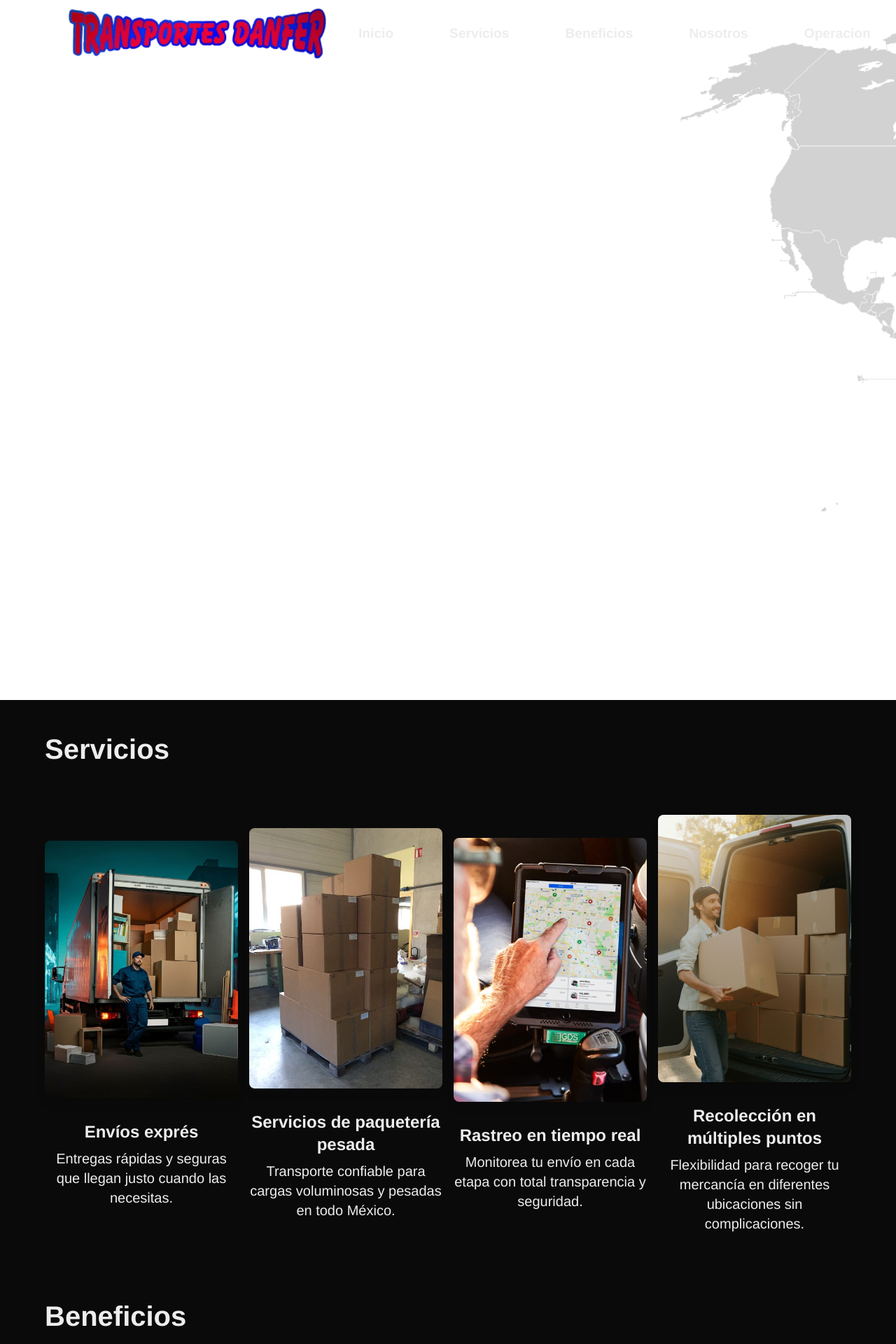
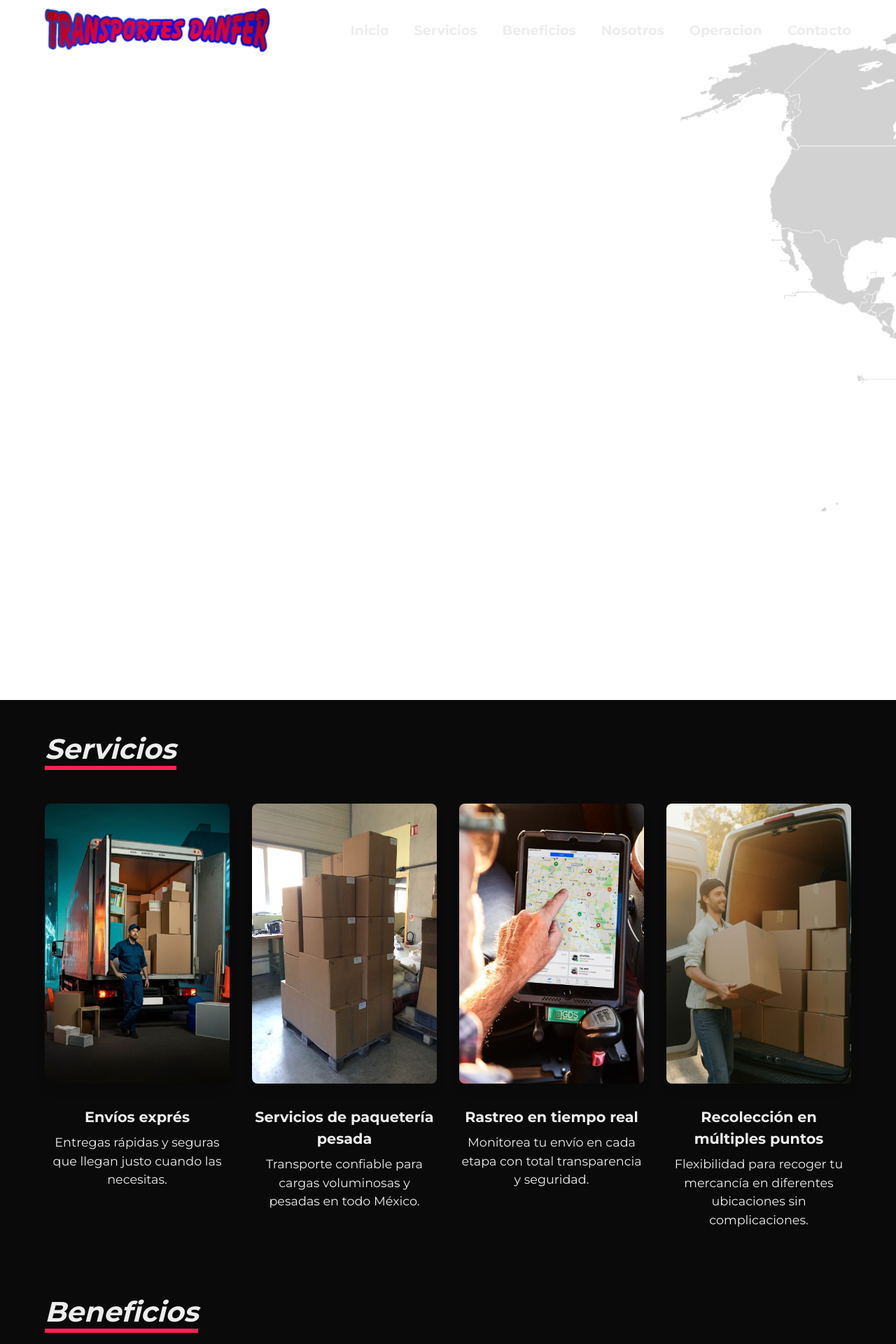
Before and after one commit to Dextroxitohero/site-danfer, a Next.js app: page / in a window 1280 px wide. Shown: the top 1920 px of the page at 70% size. Built offline with nearby package versions, Linux system fonts and the light colour scheme.

Commit message:
Completed fixed bugs and added Montserrat font

```diff
--- a/package.json
+++ b/package.json
@@ -9,6 +9,7 @@
     "lint": "next lint"
   },
   "dependencies": {
+    "@next/font": "^14.2.15",
     "animate.css": "^4.1.1",
     "next": "15.4.1",
     "react": "19.1.0",
--- a/src/app/globals.css
+++ b/src/app/globals.css
@@ -5,12 +5,13 @@
   --foreground: #171717;
 }
 
-/* @theme inline {
-  --color-background: var(--background);
-  --color-foreground: var(--foreground);
-  --font-sans: var(--font-geist-sans);
-  --font-mono: var(--font-geist-mono);
-} */
+@theme inline {
+  /* --color-background: var(--background);
+  --color-foreground: var(--foreground); */
+  /* --font-roboto: var(--font-roboto); */
+  --font-montserrat: var(--font-montserrat);
+  /* --font-mono: var(--font-geist-mono); */
+}
 
 @media (prefers-color-scheme: light) {
   :root {
--- a/src/app/layout.js
+++ b/src/app/layout.js
@@ -1,12 +1,19 @@
 // import { Geist, Geist_Mono } from "next/font/google";
 
-import { Roboto } from "next/font/google";
+import { Montserrat } from "next/font/google";
 
 
 import "./globals.css";
 import Head from "next/head";
 
-const roboto = Roboto({
+// const roboto = Roboto({
+//   subsets: ["latin"],
+//   weight: ["100", "300", "400", "500", "700", "900"], // todos los pesos
+//   style: ["normal", "italic"], // opcional, si quieres cursivas
+//   variable: "--font-roboto",   // se usa como CSS variable para Tailwind
+// });
+
+const montserrat = Montserrat({
   subsets: ["latin"],
   weight: ["100", "300", "400", "500", "700", "900"], // todos los pesos
   style: ["normal", "italic"], // opcional, si quieres cursivas
@@ -30,17 +37,17 @@ export const metadata = {
 
 export default function RootLayout({ children }) {
   return (
-    <html lang="es" className={`${roboto.className}`}>
+    <html lang="es" className={`${montserrat.variable}`}>
       <Head>
         <script
           type="application/ld+json"
           dangerouslySetInnerHTML={{
             __html: JSON.stringify({
               "@context": "https://schema.org",
-              "@type": "Organization",
+              "@type": "Company Delivery",
               "name": "Transportes Danfer",
               "url": "https://www.transportesdanfer.com",
-              "logo": "https://www.transportesdanfer.com/logo.png"
+              "logo": "https://www.transportesdanfer.com/img/logo-union.png"
             })
           }}
         />
--- a/src/app/page.js
+++ b/src/app/page.js
@@ -23,17 +23,6 @@ export default function Home() {
 		return () => window.removeEventListener("scroll", handleScroll);
 	}, []);
 
-
-	// Función para scroll suave
-	// const handleNavClick = (id) => (e) => {
-	// 	e.preventDefault();
-	// 	const element = document.getElementById(id);
-	// 	if (element) {
-	// 		element.scrollIntoView({ behavior: "smooth", block: "start" });
-	// 	}
-	// 	setMenuOpen(false);
-	// };
-
 	const handleNavClick = (id) => (e) => {
 		e.preventDefault();
 		const element = document.getElementById(id);
@@ -46,7 +35,7 @@ export default function Home() {
 	};
 
 	return (
-		<div className="flex flex-col max-w-[2560px] mx-auto">
+		<div className="flex flex-col max-w-[2560px] mx-auto font-montserrat">
 			<Head>
 				<title>Transportes Danfer | Transporte confiable en México</title>
 				<meta name="description" content="Ofrecemos soluciones de transporte confiables y seguras para todo tipo de mercancías en México." />
@@ -55,23 +44,23 @@ export default function Home() {
 				<link rel="canonical" href="https://www.transportesdanfer.com/" />
 			</Head>
 			<nav className={`fixed top-0 left-0 w-full transition-colors duration-300 ${scrolled ? "bg-white shadow-md" : "bg-transparent"} z-50`}>
-				<div className="max-w-[2560px] w-[90%] mx-auto px-4 py-2 hidden md:flex justify-between items-center">
+				<div className="max-w-[2560px] w-[95%] mx-auto px-4 py-2 hidden md:flex justify-between items-center">
 					<Image
 						src="/img/logo-nav.png"
 						alt="Danfer"
 						width={300}
 						height={200}
 						objectFit="cover"
-						className="w-[400px] h-auto"
+						className="w-[350px] h-auto"
 					/>
-					<ul className="flex space-x-4">
+					<ul className="flex space-x-1">
 						{["inicio", "servicios", "beneficios", "nosotros", "operacion", "contacto"].map(
 							(section) => (
 								<li key={section}>
 									<a
 										href={`#${section}`}
 										onClick={handleNavClick(section)}
-										className="hover:text-rose-500 text-[1.2rem] font-bold hover:ring-2 ring-rose-500 px-8 py-4 rounded-md"
+										className="hover:text-rose-500 text-[1.2rem] font-bold hover:ring-2 ring-rose-500 px-4 py-4 rounded-md"
 									>
 										{section.charAt(0).toUpperCase() + section.slice(1)}
 									</a>
@@ -89,7 +78,7 @@ export default function Home() {
 									key={section}
 									href={`#${section}`}
 									onClick={handleNavClick(section)}
-									className="text-[1.5rem] font-bold px-4 text-center py-2 rounded-md hover:bg-rose-500 hover:text-white"
+									className="text-[1.5rem] font-bold px-4 text-center py-2 rounded-md hover:bg-rose-500 hover:text-white animate__animated animate__fadeInRight"
 								>
 									{section.charAt(0).toUpperCase() + section.slice(1)}
 								</a>
@@ -97,7 +86,7 @@ export default function Home() {
 						)}
 						<button
 							onClick={() => setMenuOpen(!menuOpen)}
-							className="mt-auto bg-gray-200 text-gray-800 py-2 px-8 rounded-sm hover:bg-gray-400 uppercase font-bold shadow-lg"
+							className="mt-auto bg-rose-500 text-white py-2 px-8 rounded-sm hover:bg-rose-700 uppercase font-bold shadow-lg animate__animated animate__fadeInRight"
 						>
 							Cerrar
 						</button>
@@ -113,12 +102,12 @@ export default function Home() {
 					backgroundPosition: "left",
 				}}
 			>
-				<div className="w-full flex justify-center items-center p-8">
-					<div className=" w-[80%] hidden md:flex flex-col gap-2">
-						<h1 className="text-5xl font-extrabold animate__animated animate__fadeInUp">Tu aliado logístico</h1>
-						<h1 className="text-5xl font-extrabold animate__animated animate__fadeInRight">de <span className="text-rose-500">transporte confiable</span> </h1>
-						<h1 className="text-5xl font-extrabold animate__animated animate__fadeInLeft">en todo México</h1>
-						<h1 className="mt-6 text-[1.1rem] animate__animated animate__fadeIn">En <span className="text-rose-500 font-extrabold animate__animated animate__fadeIn">Transportes Danfer</span>, conectamos cada rincón de México con soluciones de transporte confiables y a la medida de tus necesidades. Contamos con servicio público federal, así como servicio exprés local y foráneo a nivel nacional, garantizando seguridad, calidad y puntualidad en cada envío. Nuestra cobertura nacional, junto con una atención personalizada y un compromiso absoluto con la eficiencia, nos permite ser tu aliado estratégico en logística y transporte. Tu carga siempre llegará a tiempo, sin importar el destino.</h1>
+				<div className="w-full flex justify-center items-center">
+					<div className=" w-full hidden md:flex flex-col gap-2 p-2 md:py-8 md:px-14">
+						<h1 className="text-5xl font-extrabold italic animate__animated animate__fadeInUp">Tu aliado logístico</h1>
+						<h1 className="text-5xl font-extrabold italic animate__animated animate__fadeInRight">de <span className="text-rose-500">transporte confiable</span> </h1>
+						<h1 className="text-5xl font-extrabold italic animate__animated animate__fadeInLeft">en todo México</h1>
+						<h1 className="mt-6 text-[1.1rem] animate__animated animate__fadeIn">En <span className="text-rose-500 font-extrabold animate__animated animate__fadeIn fontro">Transportes Danfer</span>, conectamos cada rincón de México con soluciones de transporte confiables y a la medida de tus necesidades. Contamos con servicio público federal, así como servicio exprés local y foráneo a nivel nacional, garantizando seguridad, calidad y puntualidad en cada envío. Nuestra cobertura nacional, junto con una atención personalizada y un compromiso absoluto con la eficiencia, nos permite ser tu aliado estratégico en logística y transporte. Tu carga siempre llegará a tiempo, sin importar el destino.</h1>
 						<div className="mt-6 animate__animated animate__fadeInUp">
 							<button
 								className="bg-rose-500 text-white py-2 px-8 rounded-full hover:bg-rose-800 uppercase font-bold"
@@ -127,11 +116,20 @@ export default function Home() {
 						</div>
 					</div>
 					<div className="w-[90%] flex md:hidden flex-col gap-2">
-						<div className="flex justify-end mb-[50px]">
+						<div className="flex justify-end mb-[50px] mt-4">
 							<button
 								onClick={() => setMenuOpen(!menuOpen)}
-								className="bg-rose-500 text-white py-2 px-8 rounded-sm hover:bg-rose-800 uppercase font-bold shadow-lg"
-							>menu</button>
+								className="bg-rose-500 text-white py-2 px-4 rounded-sm hover:bg-rose-800 uppercase font-bold shadow-lg transition-all"
+							>
+								<Image
+									src="/img/menu-icon.png"
+									alt="Danfer"
+									width={300}
+									height={200}
+									objectFit="cover"
+									className="w-[25px] h-auto"
+								/>
+							</button>
 						</div>
 						<div className="flex justify-center items-center">
 							<Image
@@ -143,8 +141,8 @@ export default function Home() {
 								className="w-[400px] h-auto mb-[100px]"
 							/>
 						</div>
-						<h1 className="text-[1.5rem] font-extrabold text-center animate__animated animate__fadeIn">Tu aliado logístico <span className="text-rose-500 animate__animated animate__fadeIn">transporte confiable</span> en todo México </h1>
-						<h1 className="mt-6 text-center text-[1rem] animate__animated animate__fadeIn">En <span className="text-rose-500 font-extrabold">Transportes Danfer</span>, conectamos cada rincón de México con soluciones de transporte confiables y a la medida de tus necesidades. Contamos con servicio público federal, así como servicio exprés local y foráneo a nivel nacional, garantizando seguridad, calidad y puntualidad en cada envío. Nuestra cobertura nacional, junto con una atención personalizada y un compromiso absoluto con la eficiencia, nos permite ser tu aliado estratégico en logística y transporte. Tu carga siempre llegará a tiempo, sin importar el destino.</h1>
+						<h1 className="text-[1.5rem] font-extrabold text-center animate__animated animate__fadeIn italic">Tu aliado logístico <span className="text-rose-500 animate__animated animate__fadeIn">transporte confiable</span> en todo México </h1>
+						<h1 className="mt-6 text-center text-[1rem] animate__animated animate__fadeIn italic">En <span className="text-rose-500 font-extrabold">Transportes Danfer</span>, conectamos cada rincón de México con soluciones de transporte confiables y a la medida de tus necesidades. Contamos con servicio público federal, así como servicio exprés local y foráneo a nivel nacional, garantizando seguridad, calidad y puntualidad en cada envío. Nuestra cobertura nacional, junto con una atención personalizada y un compromiso absoluto con la eficiencia, nos permite ser tu aliado estratégico en logística y transporte. Tu carga siempre llegará a tiempo, sin importar el destino.</h1>
 						<div className="mt-6 flex justify-center items-center animate__animated animate__fadeInUp">
 							<button
 								className="bg-rose-500 text-white py-2 px-8 rounded-full hover:bg-rose-800 uppercase font-bold shadow-lg"
@@ -153,19 +151,18 @@ export default function Home() {
 						</div>
 					</div>
 				</div>
-				<div className="w-full hidden md:flex flex-row pt-[100px]">
-					<div className="w-full flex flex-col justify-center items-center gap-4 mt-12">
-
+				<div className="hidden w-full md:flex flex-row pt-[100px]">
+					<div className="w-full flex flex-col justify-center items-center mt-10 px-10">
 						<Image
 							src="/img/banner-2.png"
 							alt="Danfer"
 							width={300}
 							height={200}
 							objectFit="cover"
-							className="rounded-lg mb-4 shadow-lg shadow-rose-500 w-[400px] h-[600px] ring-4 ring-rose-500 animate__animated animate__fadeInLeft"
+							className="rounded-lg mb-4 shadow-lg shadow-rose-500 w-[350px] h-auto ring-4 ring-rose-500 animate__animated animate__fadeInLeft"
 						/>
 					</div>
-					<div className="w-full flex flex-col justify-center items-center gap-12 mt-12">
+					<div className="w-full flex flex-col justify-center items-center gap-12 mt-12 px-10">
 						<Image
 							src="/img/banner-1.png"
 							alt="Danfer"
@@ -191,63 +188,63 @@ export default function Home() {
 				{/* Servicios */}
 				<section id="servicios" className="flex flex-col w-[90%] mx-auto my-10">
 					<div className="">
-						<h1 className="text-[2.5rem] font-bold mb-4">Servicios</h1>
+						<h1 className="text-[2.5rem] font-bold mb-4 inline border-b-6 border-rose-500 italic">Servicios</h1>
 					</div>
-					<div className="w-full grid grid-cols-1 md:grid-cols-4 gap-4">
-						<div className="w-full flex flex-col justify-center items-center py-12">
+					<div className="w-full grid grid-cols-1 md:grid-cols-4 gap-8">
+						<div className="w-full flex flex-col justify-start items-center py-12">
 							<Image
 								src="/img/servicios-1.png"
 								alt="Danfer"
 								width={300}
 								height={200}
 								objectFit="cover"
-								className="rounded-lg mb-4 shadow-lg w-auto h-auto animate__animated animate__fadeIn"
+								className="rounded-lg mb-4 shadow-lg w-auto h-[400px] animate__animated animate__fadeIn"
 							/>
 							<div className="flex flex-col w-full justify-center items-center">
-								<h3 className="text-2xl font-bold mt-4 text-center">Envíos exprés</h3>
-								<h4 className="text-xl mt-2 text-center">Entregas rápidas y seguras que llegan justo cuando las necesitas.</h4>
+								<h3 className="text-[1.3rem] font-bold mt-4 text-center">Envíos exprés</h3>
+								<h4 className="text-[1.1rem] mt-2 text-center">Entregas rápidas y seguras que llegan justo cuando las necesitas.</h4>
 							</div>
 						</div>
-						<div className="w-full flex flex-col justify-center items-center py-12">
+						<div className="w-full flex flex-col justify-start items-center py-12">
 							<Image
 								src="/img/servicios-2.png"
 								alt="Danfer"
 								width={300}
 								height={200}
 								objectFit="cover"
-								className="rounded-lg mb-4 shadow-lg w-auto h-auto animate__animated animate__fadeIn"
+								className="rounded-lg mb-4 shadow-lg w-auto h-[400px]  animate__animated animate__fadeIn"
 							/>
 							<div className="flex flex-col w-full justify-center items-center">
-								<h3 className="text-2xl font-bold mt-4 text-center">Servicios de paquetería pesada</h3>
-								<h4 className="text-xl mt-2 text-center">Transporte confiable para cargas voluminosas y pesadas en todo México.</h4>
+								<h3 className="text-[1.3rem] font-bold mt-4 text-center">Servicios de paquetería pesada</h3>
+								<h4 className="text-[1.1rem] mt-2 text-center">Transporte confiable para cargas voluminosas y pesadas en todo México.</h4>
 							</div>
 						</div>
-						<div className="w-full flex flex-col justify-center items-center py-12">
+						<div className="w-full flex flex-col justify-start items-center py-12">
 							<Image
 								src="/img/servicios-3.png"
 								alt="Danfer"
 								width={300}
 								height={200}
 								objectFit="cover"
-								className="rounded-lg mb-4 shadow-lg w-auto h-auto animate__animated animate__fadeIn"
+								className="rounded-lg mb-4 shadow-lg w-auto h-[400px]  animate__animated animate__fadeIn"
 							/>
 							<div className="flex flex-col w-full justify-center items-center">
-								<h3 className="text-2xl font-bold mt-4 text-center">Rastreo en tiempo real</h3>
-								<h4 className="text-xl mt-2 text-center">Monitorea tu envío en cada etapa con total transparencia y seguridad.</h4>
+								<h3 className="text-[1.3rem] font-bold mt-4 text-center">Rastreo en tiempo real</h3>
+								<h4 className="text-[1.1rem] mt-2 text-center">Monitorea tu envío en cada etapa con total transparencia y seguridad.</h4>
 							</div>
 						</div>
-						<div className="w-full flex flex-col justify-center items-center py-12">
+						<div className="w-full flex flex-col justify-start items-center py-12">
 							<Image
 								src="/img/servicios-4.png"
 								alt="Danfer"
 								width={300}
 								height={200}
 								objectFit="cover"
-								className="rounded-lg mb-4 shadow-lg w-auto h-auto animate__animated animate__fadeIn"
+								className="rounded-lg mb-4 shadow-lg w-auto h-[400px]  animate__animated animate__fadeIn"
 							/>
 							<div className="flex flex-col w-full justify-center items-center">
-								<h3 className="text-2xl font-bold mt-4 text-center">Recolección en múltiples puntos</h3>
-								<h4 className="text-xl mt-2 text-center">Flexibilidad para recoger tu mercancía en diferentes ubicaciones sin complicaciones.</h4>
+								<h3 className="text-[1.3rem] font-bold mt-4 text-center">Recolección en múltiples puntos</h3>
+								<h4 className="text-[1.1rem] mt-2 text-center">Flexibilidad para recoger tu mercancía en diferentes ubicaciones sin complicaciones.</h4>
 							</div>
 						</div>
 					</div>
@@ -256,7 +253,7 @@ export default function Home() {
 				{/* Beneficios movil  */}
 				<section id='beneficios-movil' className="flex md:hidden flex-col w-[90%] mx-auto my-10">
 					<div className="">
-						<h1 className="text-[2.5rem] font-bold mb-4">Beneficios</h1>
+						<h1 className="text-[2.5rem] font-bold mb-4 inline border-b-6 border-rose-500 italic">Beneficios</h1>
 					</div>
 
 					<div className="w-full flex justify-center items-center">
@@ -350,7 +347,7 @@ export default function Home() {
 				{/* Beneficios web  */}
 				<section id='beneficios' className="hidden md:flex flex-col w-full md:w-[90%] mx-auto my-10">
 					<div className="">
-						<h1 className="text-[2.5rem] font-bold mb-4">Beneficios</h1>
+						<h1 className="text-[2.5rem] font-bold mb-4 inline border-b-6 border-rose-500 italic">Beneficios</h1>
 					</div>
 
 					<div className="w-full h-[900px] flex justify-center items-center">
@@ -451,10 +448,10 @@ export default function Home() {
 				{/* Nosotros */}
 				<section id="nosotros" className="flex flex-col md:flex-row w-[90%] mx-auto gap-8 md:gap-4 my-10 p-10">
 					<div className="w-full md:w-[65%]">
-						<h1 className="text-[2.5rem] font-bold mb-4">Nosotros</h1>
-						<div className="w-full md:w-[80%]">
-							<h4 className="text-[1.4rem] text-gray-900 mb-2 font-bold text-center md:text-start">En <span className="text-rose-500">Transporte Danfer</span>, no solo movemos mercancías, llevamos seguridad y confianza en cada trayecto.</h4>
-							<p className="text-[1.1rem] text-gray-700">
+						<h1 className="text-[2.5rem] font-bold inline border-b-6 border-rose-500 italic">Nosotros</h1>
+						<div className="w-full md:w-[90%] mt-10 text-center md:text-start ">
+							<h4 className="text-[1.4rem] text-gray-900 mb-2 font-bold italic">En <span className="text-rose-500">Transporte Danfer</span>, no solo movemos mercancías, llevamos seguridad y confianza en cada trayecto.</h4>
+							<p className="text-[1.1rem] text-gray-700 mt-6">
 								Nuestra historia nace de una pasión genuina por la logística. Desde el inicio entendimos que no se trata solo de mover mercancías, sino de ofrecer soluciones confiables, seguras y puntuales en cada operación.
 								Nuestra misión es brindar cobertura logística a nivel nacional con altos estándares de calidad, actuando siempre con honradez, compromiso y confianza para convertirnos en la mejor opción de nuestros clientes en el manejo de sus bienes.
 							</p>
@@ -481,11 +478,11 @@ export default function Home() {
 
 
 				{/* Operacion */}
-				<section id="operacion" className="flex flex-col w-[90%] mx-auto my-10">
+				<section id="operacion" className="flex flex-col w-[90%] mx-auto my-14">
 					<div className="text-center">
-						<h1 className="text-[2.5rem] font-bold mb-6">Operación</h1>
-						<h2 className="text-[1.2rem] font-bold text-center">Nuestro equipo gestiona cada operación con excelencia, asegurando envíos confiables y atención personalizada al cliente</h2>
-						<h2 className="text-[1.1rem] font-bold text-center mt-2">Logística confiable y eficiente que asegura cada entrega puntual</h2>
+						<h1 className="text-[2.5rem] font-bold inline border-b-6 border-rose-500 italic">Operación</h1>
+						<h2 className="text-[1.2rem] font-bold italic text-center mt-10">Nuestro equipo gestiona cada operación con excelencia, asegurando envíos confiables y atención personalizada al cliente</h2>
+						<h2 className="text-[1.1rem] font-bold italic text-center mt-2">Logística confiable y eficiente que asegura cada entrega puntual</h2>
 					</div>
 
 					<div className="w-full grid grid-cols-1 md:grid-cols-3 gap-4 py-20 px-8">
@@ -546,10 +543,10 @@ export default function Home() {
 
 				<section id="cobertura" className="flex flex-col md:flex-row w-[90%] mx-auto gap-8 md:gap-4 my-10 p-10">
 					<div className="w-full md:w-[65%]">
-						<h1 className="text-[2.5rem] font-bold mb-4">Cobertura</h1>
-						<div className="w-full md:w-[80%]">
-							<h4 className="text-[1.4rem] text-gray-900 mb-2 font-bold text-center md:text-start">Cobertura nacional para el transporte confiable de todo tipo de mercancías</h4>
-							<p className="text-[1.1rem] text-gray-700">
+						<h1 className="text-[2.5rem] font-bold inline border-b-6 border-rose-500 italic">Cobertura</h1>
+						<div className="w-full md:w-[80%] mt-10 text-center md:text-start ">
+							<h4 className="text-[1.4rem] text-gray-900 mb-2 font-bold italic">Cobertura nacional para el transporte confiable de todo tipo de mercancías</h4>
+							<p className="text-[1.1rem] text-gray-700 mt-6">
 								Contamos con un completo parque vehicular, incluyendo unidades de 1, 1.5 y 3.5 toneladas, así como tipo van y camionetas de 3.5 toneladas, adaptadas a diversas necesidades logísticas. Cada vehículo está diseñado para garantizar eficiencia, seguridad y puntualidad en cada entrega, sin importar la distancia.
 							</p>
 							<p className="text-[1.1rem] text-gray-700 mt-4">
@@ -576,8 +573,8 @@ export default function Home() {
 				{/* Banner de contacto */}
 				<section id="contacto" className="flex flex-col w-full mx-auto py-[150px] bg-gray-950 p-4">
 					<div className="text-center text-white">
-						<h2 className="text-[2.5rem] font-bold">Conoce nuestro servicio de transporte</h2>
-						<h2 className="text-[1.5rem] md:text-[2rem] font-bold">mercancias y productos</h2>
+						<h2 className="text-[2.5rem] font-bold italic">Conoce nuestro servicio de transporte</h2>
+						<h2 className="text-[1.5rem] md:text-[2rem] font-semibold italic">mercancias y productos</h2>
 					</div>
 					<div className="flex flex-col justify-center items-center md:flex-row md:items-center md:justify-center gap-4 mt-12">
 						<input
@@ -588,7 +585,7 @@ export default function Home() {
 						<button className="bg-rose-500 text-white py-2 px-8 rounded-full hover:bg-rose-800 uppercase font-bold">contacto</button>
 					</div>
 					<div className="w-[80%] mx-auto text-center text-white mt-12">
-						<h3 className="text-[1.3rem] font-bold">Estamos listos para contactarte y proporcionarte toda la información que necesitas sobre nuestros servicios.</h3>
+						<h3 className="text-[1.3rem] font-bold italic">Estamos listos para contactarte y proporcionarte toda la información que necesitas sobre nuestros servicios.</h3>
 					</div>
 
 				</section>
@@ -702,7 +699,7 @@ export default function Home() {
 					</div>
 				</div>
 				<div className="flex flex-col w-full mx-auto bg-gray-950 py-6">
-					<p className="text-md text-center text-white">
+					<p className="text-[.9rem] text-center text-white">
 						&copy; 2025 Transportes Danfer. Todos los derechos reservados.
 					</p>
 				</div>
```
Also changed, not shown: public/img/menu-icon.png (added), 1 other file (tests, documents, lock files or other folders).
